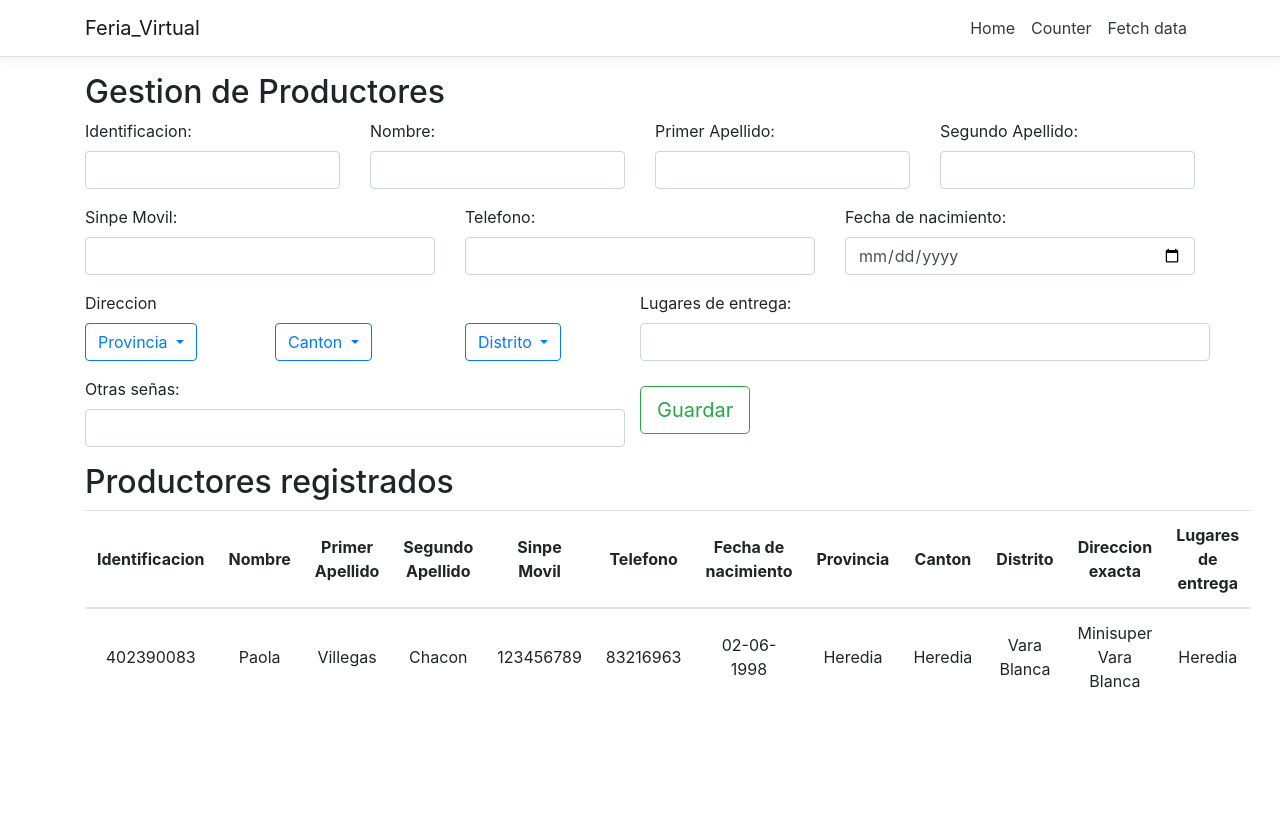
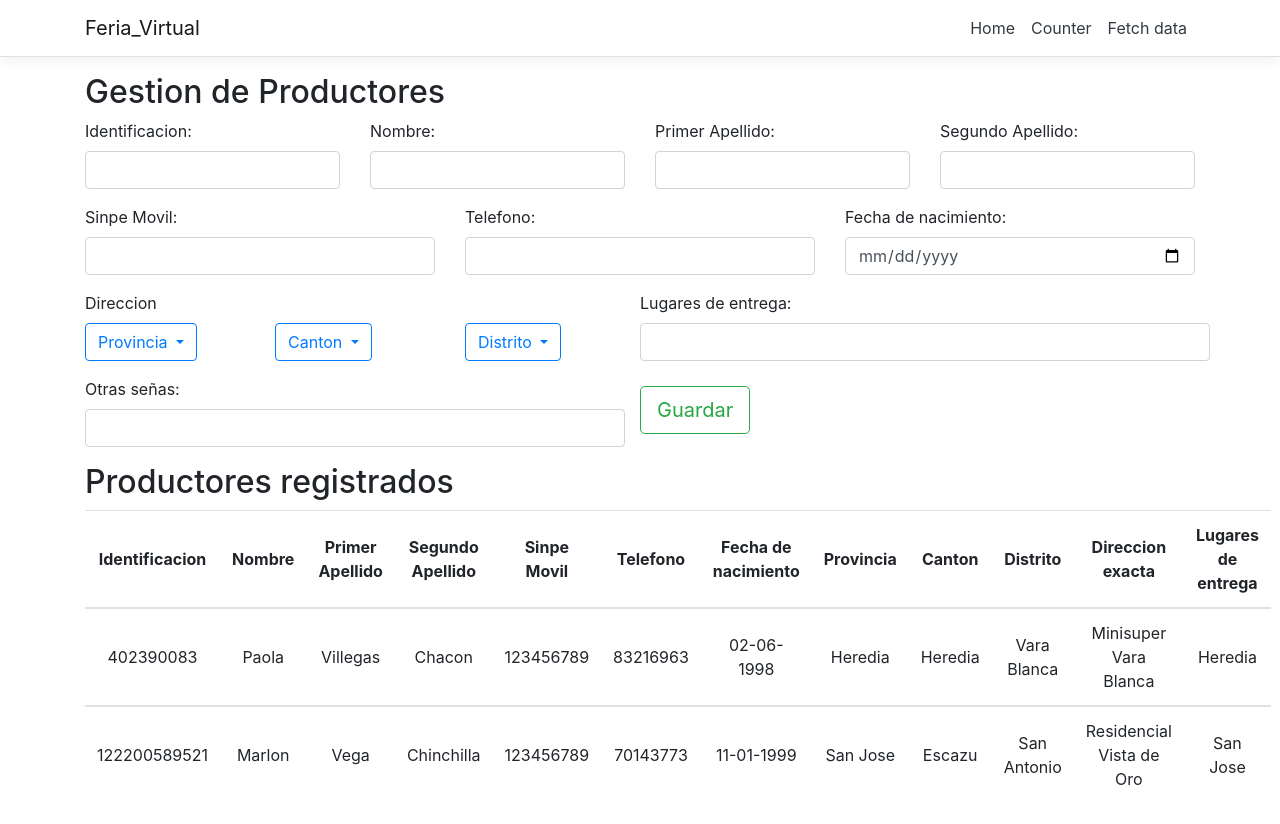
Before and after one commit to paola0298/Feria_Virtual, an Angular app in the folder Feria_Virtual/ClientApp/: page /producer in a window 1280 px wide. Shown: the top 824 px of the page. Before the commit the page ends 800 px from the top, so only its background shows below. Built offline with nearby package versions, Linux system fonts and the light colour scheme.

Commit message:
Arreglado contexmenu y agregados metodos para eliminar y actualizar un productor

```diff
--- a/Feria_Virtual/ClientApp/src/app/producer/producer.component.html
+++ b/Feria_Virtual/ClientApp/src/app/producer/producer.component.html
@@ -149,51 +149,47 @@
           </tr>
         </thead>
 
-        <tbody *ngFor="let producer of producers">
-
+        <tbody *ngFor="let producer of producers; let i = index;">
           <tr>
-            <td class="text-center align-middle">{{ producer.id }}</td>
-            <td class="text-center align-middle">{{ producer.name }}</td>
-            <td class="text-center align-middle">{{ producer.lastName }}</td>
-            <td class="text-center align-middle">{{ producer.lastName2 }}</td>
-            <td class="text-center align-middle">{{ producer.sinpe }}</td>
-            <td class="text-center align-middle">{{ producer.phone }}</td>
-            <td class="text-center align-middle">{{ producer.birth }}</td>
-            <td class="text-center align-middle">{{ producer.province }}</td>
-            <td class="text-center align-middle">{{ producer.canton }}</td>
-            <td class="text-center align-middle">{{ producer.district }}</td>
-            <td class="text-center align-middle">{{ producer.dir }}</td>
-            <td class="text-center align-middle">{{ producer.deliver }}</td>
+            <td (contextmenu)="onProducerClick($event, producer)" class="text-center align-middle">{{ producer.id }}</td>
+            <td (contextmenu)="onProducerClick($event, producer)" class="text-center align-middle">{{ producer.name }}</td>
+            <td (contextmenu)="onProducerClick($event, producer)" class="text-center align-middle">{{ producer.lastName }}</td>
+            <td (contextmenu)="onProducerClick($event, producer)" class="text-center align-middle">{{ producer.lastName2 }}</td>
+            <td (contextmenu)="onProducerClick($event, producer)" class="text-center align-middle">{{ producer.sinpe }}</td>
+            <td (contextmenu)="onProducerClick($event, producer)" class="text-center align-middle">{{ producer.phone }}</td>
+            <td (contextmenu)="onProducerClick($event, producer)" class="text-center align-middle">{{ producer.birth }}</td>
+            <td (contextmenu)="onProducerClick($event, producer)" class="text-center align-middle">{{ producer.province }}</td>
+            <td (contextmenu)="onProducerClick($event, producer)" class="text-center align-middle">{{ producer.canton }}</td>
+            <td (contextmenu)="onProducerClick($event, producer)" class="text-center align-middle">{{ producer.district }}</td>
+            <td (contextmenu)="onProducerClick($event, producer)" class="text-center align-middle">{{ producer.dir }}</td>
+            <td (contextmenu)="onProducerClick($event, producer)" class="text-center align-middle">{{ producer.deliver }}</td>
           </tr>
 
         </tbody>
-        <!--
-    <tbody>
 
-      <tr>
-        <td class="text-center align-middle">4</td>
-        <td class="text-center align-middle">f</td>
-        <td class="text-center align-middle">f</td>
-        <td class="text-center align-middle">f</td>
-        <td class="text-center align-middle">f</td>
-        <td class="text-center align-middle">f</td>
-        <td class="text-center align-middle">f</td>
-        <td class="text-center align-middle">f</td>
-        <td class="text-center align-middle">f</td>
-        <td class="text-center align-middle">f</td>
-        <td class="text-center align-middle">f</td>
-        <td class="text-center align-middle">f</td>
-      </tr>
-    </tbody>
-
-      -->
       </table>
       <div class="dropdown-menu" aria-labelledby="tableMenu" id="menu">
-        <a class="dropdown-item" (click)="updateProducer('402390083')">Actualizar</a>  <!--Obtener el id del productor-->
-        <a class="dropdown-item" (click)="deleteProducer('402390083')">Eliminar</a> <!--Obtener el id del productor-->
+        <a class="dropdown-item" (click)="updateProducer()">Actualizar</a>  <!--Obtener el id del productor-->
+        <a class="dropdown-item" (click)="askUserTodeleteProducer()">Eliminar</a> <!--Obtener el id del productor-->
       </div>
-
     </div>
-
+    <!--Modal to open when option is needed-->
+    <div class="modal fade" id="optionMsj" tabindex="-1" role="dialog" aria-labelledby="optionMsjLabel" aria-hidden="true">
+      <div class="modal-dialog">
+        <div class="modal-content">
+          <div class="modal-header">
+            <!--<button type="button" class="close" data-dismiss="modal" aria-hidden="true">&times;</button>-->
+            <h4 class="modal-title" id="optionMsjLabel"></h4> <!--El texto se coloca en script-->
+          </div>
+          <div class="modal-body">
+            <a class="custom-close" id="optionText"></a>  <!--El texto se coloca en script-->
+          </div>
+          <div class="modal-footer">
+            <button type="button" class="btn btn-info" data-dismiss="modal" (click)="deleteProducer()">Si</button>
+            <button type="button" class="btn btn-info" data-dismiss="modal">No</button>
+          </div>
+        </div><!-- /.modal-content -->
+      </div><!-- /.modal-dialog -->
+    </div><!-- /.modal -->
   </div>
 </body>
--- a/Feria_Virtual/ClientApp/src/app/producer/producer.component.ts
+++ b/Feria_Virtual/ClientApp/src/app/producer/producer.component.ts
@@ -32,25 +32,26 @@ export class ProducerComponent implements OnInit {
     district: 'Vara Blanca',
     dir: 'Minisuper Vara Blanca',
     deliver: 'Heredia'
+    },
+    {
+      id: 122200589521,
+      name: 'Marlon',
+      lastName: 'Vega',
+      lastName2: 'Chinchilla',
+      sinpe: 123456789,
+      phone: 70143773,
+      birth: '11-01-1999',
+      province: 'San Jose',
+      canton: 'Escazu',
+      district: 'San Antonio',
+      dir: 'Residencial Vista de Oro',
+      deliver: 'San Jose'
     }
   ];
+  actualProducer;
 
   constructor() { }
   ngOnInit(): void {
-    $("td").on('contextmenu', function (e) {
-      $('td').css('box-shadow', 'none');
-      var top = e.pageY - 10;
-      var left = e.pageX - 120;
-      $(this).css('box-shadow', 'inset 1px 1px 0px 0px red, inset -1px -1px 0px 0px red');
-      $("#menu").css({
-        display: "block",
-        top: top,
-        left: left
-      });
-      return false; //blocks default Webbrowser right click menu
-
-    });
-
     $("body").on("click", function () {
       if ($("#menu").css('display') == 'block') {
         $(" #menu ").hide();
@@ -62,6 +63,36 @@ export class ProducerComponent implements OnInit {
       $(this).parent().hide();
     });
 
+
+    //$(document).ready(() => $("td").on('contextmenu', this.showContextMenu));
+  }
+
+  /**
+   *Metodo que se llama cuando se presiona click derecho en el item de la tabla
+   * @param $event Evento de click derecho
+   * @param producer Productor seleccionado
+   */
+  onProducerClick($event: any, producer: any): boolean {
+    this.showContextMenu($event);
+    // console.log(producer);
+    this.actualProducer = producer;
+    return false;
+  }
+
+  /**
+   * Metodo para mostrar el menu contextual al presionar click derecho
+   * @param event
+   */
+  showContextMenu(event: JQuery.ContextMenuEvent): boolean {
+    $('td').css('box-shadow', 'none');
+    var top = event.pageY - 10;
+    var left = event.pageX - 120;
+    $("#menu").css({
+      display: "block",
+      top: top,
+      left: left
+    });
+    return false;
   }
 
   /**
@@ -153,11 +184,26 @@ export class ProducerComponent implements OnInit {
 
   }
 
-  updateProducer(id: string): void {
-    console.log("Updating producer: " + id);
+  /**
+   * Metodo para actualizar la informacion de un productor
+   */
+  updateProducer(): void {
+    console.log("Updating producer: " + this.actualProducer.name);
+    // Cargar los datos del productor en el formulario y deshabilitar el campo de id
   }
 
-  deleteProducer(id: string): void {
-    console.log("Deleting producer: " + id);
+  /**
+   * Metodo para eliminar a un productor
+   */
+  askUserTodeleteProducer(): void {
+    $('#optionMsj').modal('show');
+    document.getElementById("optionMsjLabel").textContent = "Eliminar";
+    document.getElementById("optionText").textContent = "Esta seguro que desea eliminar al productor con la identificacion " + this.actualProducer.id;
+  }
+
+  deleteProducer(): void {
+    console.log("Deleting producer: " + this.actualProducer.name);
+    const index = this.producers.indexOf(this.actualProducer, 0);
+    this.producers.splice(index, 1);
   }
 }
```
